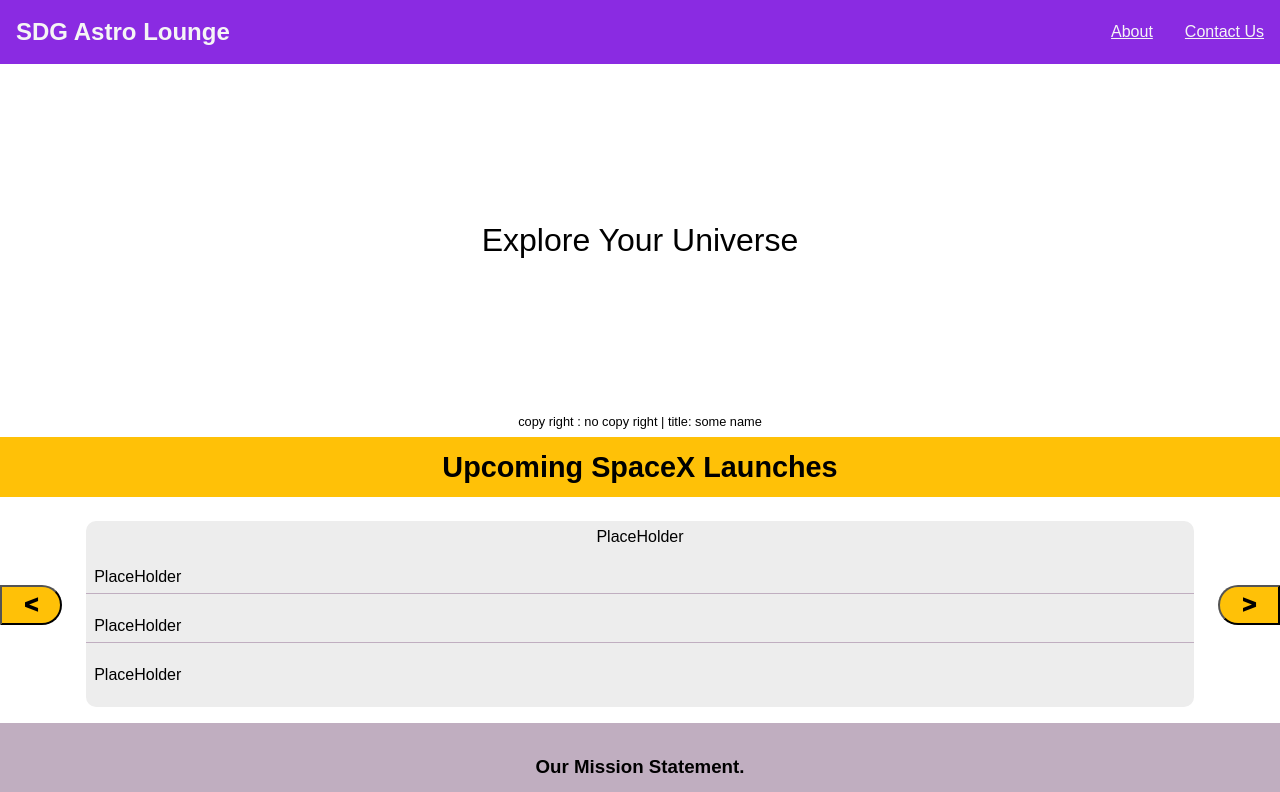
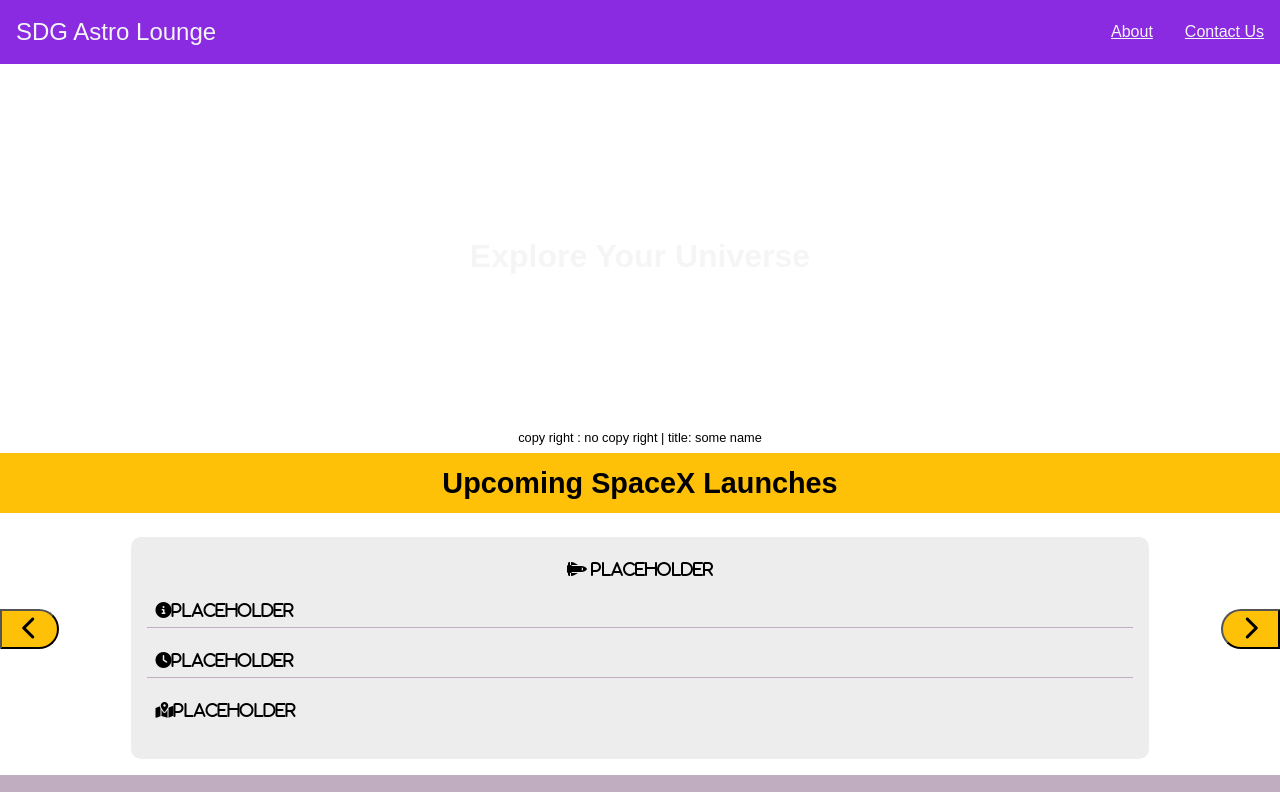
Before and after one commit to sgacio/weekend-api-project, a website: page public/index.html in a window 1280 px wide. Shown: the top 792 px of the page. Drawn offline with Linux system fonts and the light colour scheme; no server answers.

Commit message:
css hmtl and fontawsome in place, api1 done

```diff
--- a/public/index.html
+++ b/public/index.html
@@ -5,6 +5,7 @@
   <meta charset="UTF-8">
   <meta name="viewport" content="width=device-width, initial-scale=1">
   <title>Weekend Api Project</title>
+  <script src="https://kit.fontawesome.com/efe108d398.js"></script>
   <link rel="shortcut icon" href="/favicon.ico">
   <link rel="stylesheet" href="/screen.css">
 </head>
@@ -23,8 +24,8 @@
       </a>
     </nav>
   </header>
-  <section>
-    <p class="picture-background">Explore Your Universe</p>
+  <section class="picture-background">
+    <p class="picture-background-words">Explore Your Universe</p>
   </section>
   <footer class="copy-right">copy right : no copy right | title: some name</footer>
   <section class="spacex">
@@ -32,13 +33,14 @@
   </section>
   <section class="cards-and-arrows">
     <button class="left-arrow">
-      < </button> <article class="card">
-        <main class="top-of-card">PlaceHolder</main>
-        <p class="card-content">PlaceHolder</p>
-        <p class="card-content">PlaceHolder</p>
-        <p class="cards-content">PlaceHolder</p>
-        </article>
-        <button class="right-arrow"> > </button>
+      <i class="fas fa-chevron-left"></i></button>
+    <article class="card">
+      <main class="top-of-card"><i class="fas fa-space-shuttle"> PlaceHolder</i></main>
+      <p class="card-content"><i class="fas fa-info-circle">PlaceHolder</i></p>
+      <p class="card-content"><i class="fas fa-clock">PlaceHolder</i></p>
+      <p class="cards-content"><i class="fas fa-map-marked-alt">PlaceHolder</i></p>
+    </article>
+    <button class="right-arrow"><i class="fas fa-chevron-right"></i></button>
   </section>
   <article class="light-purple-section">
     <h3 class="mission">Our Mission Statement.</h3>
@@ -49,7 +51,7 @@
       ancient alien theorists otherworldly visitors worm hole space brothers SETI space time.</p>
   </article>
   <section class="bottom-part">
-    <footer class="footer">made with 💛 at <a class="footer-anchor" href="">SDG</a></footer>
+    <footer class="footer">made with 💛 at <a class="footer-anchor" href="https://suncoast.io/">SDG</a></footer>
   </section>
   <script src="/main.js" charset="utf-8"></script>
 </body>
--- a/public/main.js
+++ b/public/main.js
@@ -1,7 +1,16 @@
 const main = () => {
-  if (document.querySelector('h1.hello-world')) {
-    document.querySelector('h1.hello-world').textContent = 'Hello, World!'
-  }
+  findNasaPhoto()
+}
+
+const findNasaPhoto = () => {
+  fetch('https://sdg-astro-api.herokuapp.com/api/Nasa/apod')
+    .then(response => {
+      return response.json()
+    }).then(nasaPhoto => {
+      console.log(nasaPhoto.hdUrl)
+      document.querySelector('.picture-background').style.backgroundImage = `url('${nasaPhoto.hdUrl}')`
+      document.querySelector('.copy-right').textContent = `copyright: ${nasaPhoto.copyright} | title: ${nasaPhoto.title}`
+    })
 }
 
 document.addEventListener('DOMContentLoaded', main)
--- a/public/screen.css
+++ b/public/screen.css
@@ -32,6 +32,7 @@ body {
 .astro-lounge {
   margin-left: 1rem;
   color: whitesmoke;
+  font-weight: 300;
 }
 
 .about {
@@ -47,9 +48,22 @@ body {
 }
 
 .picture-background {
+  background-size: cover;
+  background-position: center;
+  background-repeat: no-repeat;
+  padding: 1rem;
+  /* height: 40rem;
+;
+width: auto; */
+}
+
+.picture-background-words {
   text-align: center;
   font-size: 2rem;
-  margin: 10rem 0 10rem 0;
+  padding: 8rem 0 8rem 0;
+  margin-bottom: 1rem;
+  color: whitesmoke;
+  font-weight: 600;
 }
 
 .copy-right {
@@ -64,8 +78,9 @@ body {
 
 .card {
   background-color: rgb(237, 237, 237);
-  width: 90%;
+  width: 85%;
   border-radius: 10px;
+  padding: 1rem;
 }
 
 .top-of-card {
@@ -89,8 +104,8 @@ body {
   border-bottom-right-radius: 50px;
   height: 2.5rem;
   width: 4rem;
-  margin-top: 4rem;
-  margin-right: 1.5rem;
+  margin-top: 4.5rem;
+  margin-right: 4.5rem;
   font-weight: 1000;
   font-size: 1.5rem;
 }
@@ -101,8 +116,8 @@ body {
   border-bottom-left-radius: 50px;
   height: 2.5rem;
   width: 4rem;
-  margin-top: 4rem;
-  margin-left: 1.5rem;
+  margin-top: 4.5rem;
+  margin-left: 4.5rem;
   font-weight: 1000;
   font-size: 1.5rem;
 }
```
